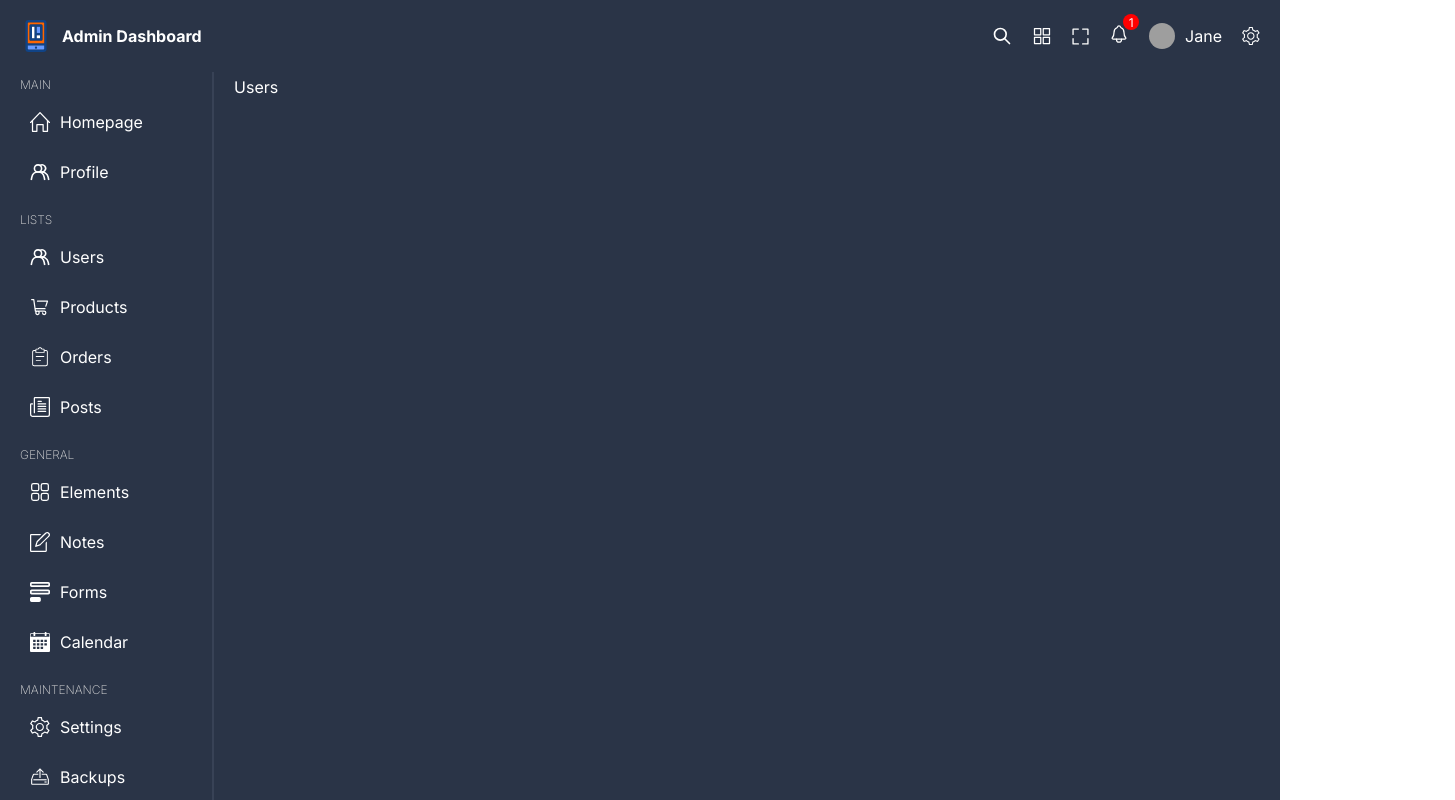
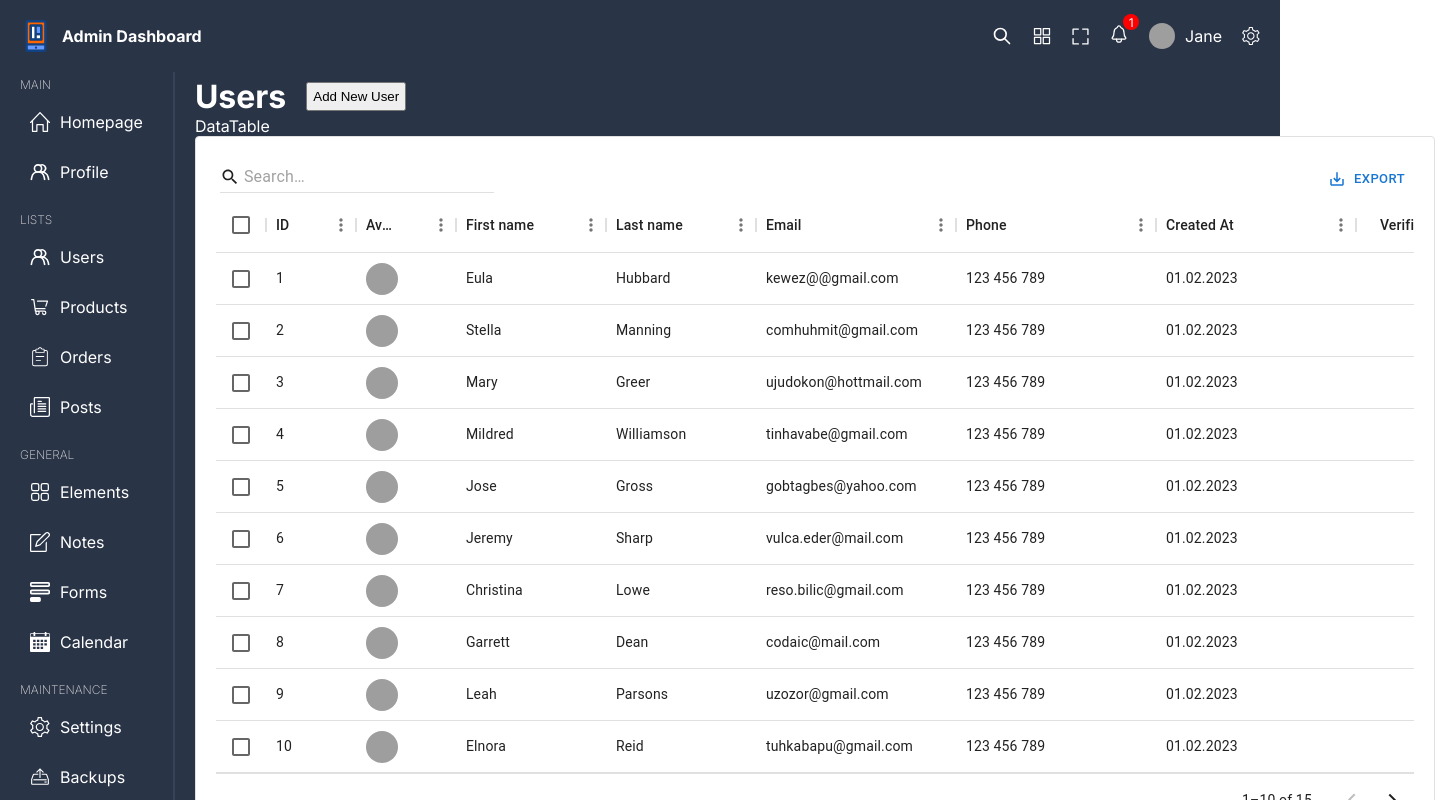
Before and after one commit to Alphairus/Admin-Dashboard, a React (Vite) app: page /users in a window 1280 px wide. Shown: the top 800 px of the page, 1455 px wide, since content can reach past the window. Built offline with nearby package versions, Linux system fonts and the light colour scheme; grey boxes are pictures that could not be loaded.

Commit message:
User table using MUI DataGrid

```diff
--- a/package.json
+++ b/package.json
@@ -10,6 +10,10 @@
     "preview": "vite preview"
   },
   "dependencies": {
+    "@emotion/react": "^11.11.1",
+    "@emotion/styled": "^11.11.0",
+    "@mui/material": "^5.14.5",
+    "@mui/x-data-grid": "^6.11.1",
     "react": "^18.2.0",
     "react-dom": "^18.2.0",
     "react-router-dom": "^6.14.2",
--- /dev/null
+++ b/src/components/dataTable/DataTable.tsx
@@ -0,0 +1,69 @@
+import { DataGrid, GridColDef, GridToolbar, GridValueGetterParams } from "@mui/x-data-grid";
+import "./dataTable.scss";
+import { Link } from "react-router-dom";
+
+type Props = {
+    columns: GridColDef[];
+    rows:object[];
+    slug: string;
+}
+
+
+const DataTable = (props:Props) => {
+
+
+    const handleDelete = (id:number)=>{
+        // delete the item
+        console.log(id + " has been deleted!")
+    }
+
+    const actionColumn:GridColDef = {
+            field:"actions",
+            headerName:"Actions",
+            width:200,
+            renderCell: (params)=>{
+                return (
+                <div className="action">
+                    <Link to={`/${props.slug}/${params.row.id}`}>
+                        <img src="/view.svg" alt="" />
+                    </Link>
+                    <div className="delete" onClick={()=>handleDelete(params.row.id)}>
+                        <img src="/delete.svg" alt="" />
+                    </div>
+                </div>
+                );
+            },
+        }
+
+  return (
+    <div className="dataTable">DataTable
+      <DataGrid
+      className="dataGrid"
+        rows={props.rows}
+        columns={[...props.columns, actionColumn]}
+        initialState={{
+          pagination: {
+            paginationModel: {
+              pageSize: 10,
+            },
+          },
+        }}
+        slots={{toolbar:GridToolbar}}
+        slotProps={{
+            toolbar:{
+                showQuickFilter:true,
+                quickFilterProps:{ debounceMs: 500 },
+            }
+        }}
+        pageSizeOptions={[5]}
+        checkboxSelection
+        disableRowSelectionOnClick
+        disableColumnFilter
+        disableDensitySelector
+        disableColumnSelector
+      />
+    </div>
+  )
+}
+
+export default DataTable
--- /dev/null
+++ b/src/components/dataTable/dataTable.scss
@@ -0,0 +1,30 @@
+.dataTable {
+
+
+    .dataGrid {
+        background: white;
+        padding: 20px;
+
+        .MuiDataGrid-toolbarContainer{
+            flex-direction: row-reverse;
+        }
+
+        img{
+            width: 32px;
+            height: 32px;
+            border-radius: 50%;
+            object-fit: cover;
+        }
+
+        .action{
+            display: flex;
+            gap: 15px;
+
+            img {
+                width: 20px;
+                height: 20px;
+                cursor: pointer;
+            }
+        }
+    }
+}
--- a/src/data.ts
+++ b/src/data.ts
@@ -305,3 +305,149 @@
       },
     ],
   };
+
+  export const userRows = [
+    {
+      id: 1,
+      img: "https://images.pexels.com/photos/8405873/pexels-photo-8405873.jpeg?auto=compress&cs=tinysrgb&w=1600&lazy=load",
+      lastName: "Hubbard",
+      firstName: "Eula",
+      email: "kewez@@gmail.com",
+      phone: "123 456 789",
+      createdAt: "01.02.2023",
+      verified: true,
+    },
+    {
+      id: 2,
+      img: "https://images.pexels.com/photos/1181519/pexels-photo-1181519.jpeg?auto=compress&cs=tinysrgb&w=1600",
+      lastName: "Manning",
+      firstName: "Stella",
+      email: "comhuhmit@gmail.com",
+      phone: "123 456 789",
+      createdAt: "01.02.2023",
+      verified: true,
+    },
+    {
+      id: 3,
+      img: "https://images.pexels.com/photos/1587009/pexels-photo-1587009.jpeg?auto=compress&cs=tinysrgb&w=1600",
+      lastName: "Greer",
+      firstName: "Mary",
+      email: "ujudokon@hottmail.com",
+      phone: "123 456 789",
+      createdAt: "01.02.2023",
+      verified: true,
+    },
+    {
+      id: 4,
+      img: "https://images.pexels.com/photos/871495/pexels-photo-871495.jpeg?auto=compress&cs=tinysrgb&w=1600",
+      lastName: "Williamson",
+      firstName: "Mildred",
+      email: "tinhavabe@gmail.com",
+      phone: "123 456 789",
+      createdAt: "01.02.2023",
+      verified: true,
+    },
+    {
+      id: 5,
+      img: "https://images.pexels.com/photos/1758144/pexels-photo-1758144.jpeg?auto=compress&cs=tinysrgb&w=1600",
+      lastName: "Gross",
+      firstName: "Jose",
+      email: "gobtagbes@yahoo.com",
+      phone: "123 456 789",
+      createdAt: "01.02.2023",
+    },
+    {
+      id: 6,
+      img: "https://images.pexels.com/photos/769745/pexels-photo-769745.jpeg?auto=compress&cs=tinysrgb&w=1600",
+      lastName: "Sharp",
+      firstName: "Jeremy",
+      email: "vulca.eder@mail.com",
+      phone: "123 456 789",
+      createdAt: "01.02.2023",
+      verified: true,
+    },
+    {
+      id: 7,
+      img: "https://images.pexels.com/photos/1043474/pexels-photo-1043474.jpeg?auto=compress&cs=tinysrgb&w=1600",
+      lastName: "Lowe",
+      firstName: "Christina",
+      email: "reso.bilic@gmail.com",
+      phone: "123 456 789",
+      createdAt: "01.02.2023",
+    },
+    {
+      id: 8,
+      img: "https://images.pexels.com/photos/428364/pexels-photo-428364.jpeg?auto=compress&cs=tinysrgb&w=1600",
+      lastName: "Dean",
+      firstName: "Garrett",
+      email: "codaic@mail.com",
+      phone: "123 456 789",
+      createdAt: "01.02.2023",
+      verified: true,
+    },
+    {
+      id: 9,
+      img: "https://images.pexels.com/photos/1181686/pexels-photo-1181686.jpeg?auto=compress&cs=tinysrgb&w=1600",
+      lastName: "Parsons",
+      firstName: "Leah",
+      email: "uzozor@gmail.com",
+      phone: "123 456 789",
+      createdAt: "01.02.2023",
+    },
+    {
+      id: 10,
+      img: "https://images.pexels.com/photos/775358/pexels-photo-775358.jpeg?auto=compress&cs=tinysrgb&w=1600",
+      lastName: "Reid",
+      firstName: "Elnora",
+      email: "tuhkabapu@gmail.com",
+      phone: "123 456 789",
+      createdAt: "01.02.2023",
+      verified: true,
+    },
+    {
+      id: 11,
+      img: "https://images.pexels.com/photos/762020/pexels-photo-762020.jpeg?auto=compress&cs=tinysrgb&w=1600",
+      lastName: "Dunn",
+      firstName: "Gertrude",
+      email: "gibo@gmail.com",
+      phone: "123 456 789",
+      createdAt: "01.02.2023",
+      verified: true,
+    },
+    {
+      id: 12,
+      img: "https://images.pexels.com/photos/774095/pexels-photo-774095.jpeg?auto=compress&cs=tinysrgb&w=1600",
+      lastName: "Williams",
+      firstName: "Mark",
+      email: "tic.harvey@hotmail.com",
+      phone: "123 456 789",
+      createdAt: "01.02.2023",
+    },
+    {
+      id: 13,
+      img: "https://images.pexels.com/photos/761977/pexels-photo-761977.jpeg?auto=compress&cs=tinysrgb&w=1600",
+      lastName: "Cruz",
+      firstName: "Charlotte",
+      email: "ceuc@gmail.com",
+      phone: "123 456 789",
+      createdAt: "01.02.2023",
+    },
+    {
+      id: 14,
+      img: "https://images.pexels.com/photos/927022/pexels-photo-927022.jpeg?auto=compress&cs=tinysrgb&w=1600",
+      lastName: "Harper",
+      firstName: "Sara",
+      email: "bafuv@hotmail.com",
+      phone: "123 456 789",
+      createdAt: "01.02.2023",
+    },
+    {
+      id: 15,
+      img: "https://images.pexels.com/photos/8405873/pexels-photo-8405873.jpeg?auto=compress&cs=tinysrgb&w=1600&lazy=load",
+      lastName: "Griffin",
+      firstName: "Eric",
+      email: "ubi@gmail.com",
+      phone: "123 456 789",
+      createdAt: "01.02.2023",
+    },
+  ];
--- a/src/pages/users/Users.tsx
+++ b/src/pages/users/Users.tsx
@@ -1,10 +1,88 @@
-import React from 'react'
 import "./users.scss"
+import DataTable from "../../components/dataTable/DataTable";
+import { GridColDef, GridValueGetterParams } from "@mui/x-data-grid";
+import { userRows } from "../../data";
+
+const columns: GridColDef[] = [
+  { field: "id", headerName: "ID", width: 90 },
+  {
+    field: "img",
+    headerName: "Avatar",
+    width: 100,
+    renderCell: (params) => {
+      return <img src={params.row.img || "/noavatar.png"} alt="" />;
+    },
+  },
+  {
+    field: "firstName",
+    type: "string",
+    headerName: "First name",
+    width: 150,
+  },
+  {
+    field: "lastName",
+    type: "string",
+    headerName: "Last name",
+    width: 150,
+  },
+  {
+    field: "email",
+    type: "string",
+    headerName: "Email",
+    width: 200,
+  },
+  {
+    field: "phone",
+    type: "string",
+    headerName: "Phone",
+    width: 200,
+  },
+  {
+    field: "createdAt",
+    headerName: "Created At",
+    width: 200,
+    type: "string",
+  },
+  {
+    field: "verified",
+    headerName: "Verified",
+    width: 150,
+    type: "boolean",
+  },
+];
+  // {
+  //     field:"actions",
+  //     headerName:"Actions",
+  //     width:100,
+  //     renderCell: (params)=>{
+  //         return <div className="action">
+  //         <div className="view">View</div>
+  //         <div className="delete">Delete</div>
+  //         </div>
+  //     }
+  // },
+  // {
+  // field:"status", headerName:"Status", width:100, type:"boolean"
+  // },
+  // {
+  //   field: 'fullName',
+  //   headerName: 'Full name',
+  //   description: 'This column has a value getter and is not sortable.',
+  //   sortable: false,
+  //   width: 160,
+  //   valueGetter: (params: GridValueGetterParams) =>
+  //     `${params.row.firstName || ''} ${params.row.lastName || ''}`,
+  // },
+
 
 const Users = () => {
   return (
     <div className='users'>
-      Users
+      <div className="info">
+        <h1>Users</h1>
+        <button>Add New User</button>
+      </div>
+      <DataTable slug="users" columns={columns} rows={userRows}/>
     </div>
   )
 }
--- a/src/pages/users/users.scss
+++ b/src/pages/users/users.scss
@@ -1,3 +1,13 @@
 .users{
 
+    .info{
+        display: flex;
+        align-items: center;
+        gap: 20px;
+
+        button{
+            padding: 5px;
+            cursor: pointer;
+        }
+    }
 }
```
Also changed, not shown: 1 other file (tests, documents, lock files or other folders).
